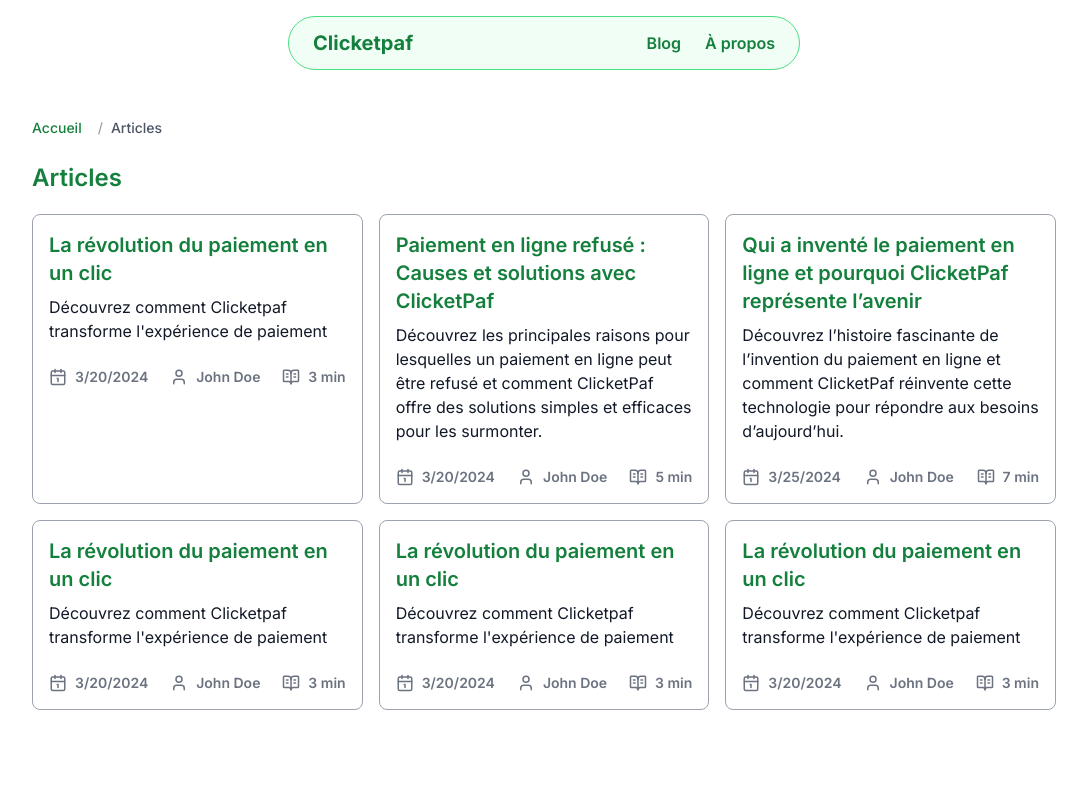
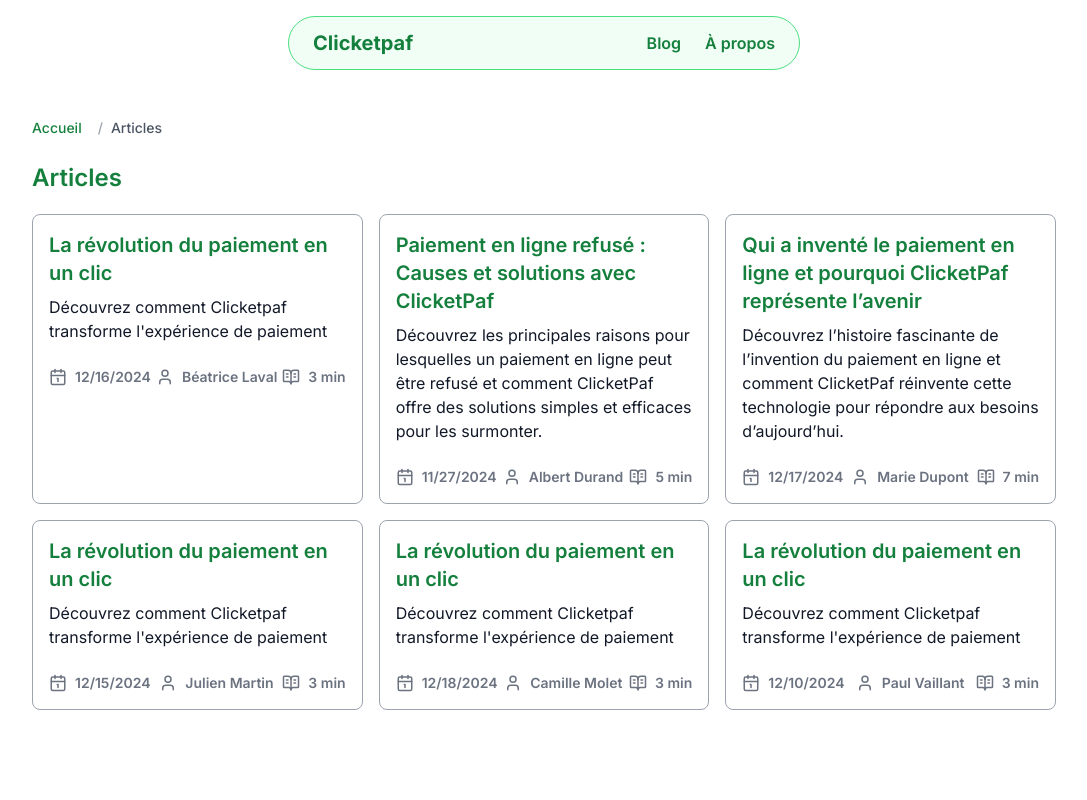
Before and after one commit to crepefeu/clicketpaf-seo, a Next.js app: page /blog in a window 1280 px wide. Shown: the top 800 px of the page, without its empty margins (96-1183 px from the left). Built offline with nearby package versions, Linux system fonts and the light colour scheme; no server answers.

Commit message:
Edited dates and authors metadatas of articles

```diff
--- a/app/data/articles.json
+++ b/app/data/articles.json
@@ -5,8 +5,8 @@
       "title": "La révolution du paiement en un clic",
       "slug": "revolution-paiement-un-clic",
       "description": "Découvrez comment Clicketpaf transforme l'expérience de paiement",
-      "date": "2024-03-20",
-      "author": "John Doe",
+      "date": "2024-12-16",
+      "author": "Béatrice Laval",
       "sections": [
         {
           "type": "heading",
@@ -56,8 +56,8 @@
       "title": "Paiement en ligne refusé : Causes et solutions avec ClicketPaf",
       "slug": "paiement-en-ligne-refuse-causes-solutions-clicketpaf",
       "description": "Découvrez les principales raisons pour lesquelles un paiement en ligne peut être refusé et comment ClicketPaf offre des solutions simples et efficaces pour les surmonter.",
-      "date": "2024-03-20",
-      "author": "John Doe",
+      "date": "2024-11-27",
+      "author": "Albert Durand",
       "sections": [
         {
           "type": "paragraph",
@@ -268,8 +268,8 @@
       "title": "Qui a inventé le paiement en ligne et pourquoi ClicketPaf représente l’avenir",
       "slug": "qui-a-invente-paiement-en-ligne-clicketpaf",
       "description": "Découvrez l’histoire fascinante de l’invention du paiement en ligne et comment ClicketPaf réinvente cette technologie pour répondre aux besoins d’aujourd’hui.",
-      "date": "2024-03-25",
-      "author": "John Doe",
+      "date": "2024-12-17",
+      "author": "Marie Dupont",
       "sections": [
         {
           "type": "paragraph",
@@ -417,8 +417,8 @@
       "title": "La révolution du paiement en un clic",
       "slug": "revolution-paiement-un-clic",
       "description": "Découvrez comment Clicketpaf transforme l'expérience de paiement",
-      "date": "2024-03-20",
-      "author": "John Doe",
+      "date": "2024-12-15",
+      "author": "Julien Martin",
       "sections": [
         {
           "type": "heading",
@@ -468,8 +468,8 @@
       "title": "La révolution du paiement en un clic",
       "slug": "revolution-paiement-un-clic",
       "description": "Découvrez comment Clicketpaf transforme l'expérience de paiement",
-      "date": "2024-03-20",
-      "author": "John Doe",
+      "date": "2024-12-18",
+      "author": "Camille Molet",
       "sections": [
         {
           "type": "heading",
@@ -519,8 +519,8 @@
       "title": "La révolution du paiement en un clic",
       "slug": "revolution-paiement-un-clic",
       "description": "Découvrez comment Clicketpaf transforme l'expérience de paiement",
-      "date": "2024-03-20",
-      "author": "John Doe",
+      "date": "2024-12-10",
+      "author": "Paul Vaillant",
       "sections": [
         {
           "type": "heading",
--- a/app/sitemap.ts
+++ b/app/sitemap.ts
@@ -4,54 +4,59 @@
 export default function sitemap(): MetadataRoute.Sitemap {
   const articles = getAllArticles();
   const baseUrl = "https://clicketpaf.fr";
+  const currentDate = new Date();
 
   // Base routes
   const routes = [
     {
       url: baseUrl,
-      lastModified: new Date(),
-      changeFrequency: "yearly" as const,
+      lastModified: currentDate,
+      changeFrequency: "daily" as const, // Homepage should be checked daily for changes
       priority: 1,
     },
     {
       url: `${baseUrl}/blog`,
-      lastModified: new Date(),
+      lastModified: articles.length > 0
+        ? new Date(articles[0].date) // Use latest article date
+        : currentDate,
       changeFrequency: "daily" as const,
-      priority: 0.8,
+      priority: 0.9, // Increased because it's main content hub
     },
     {
       url: `${baseUrl}/a-propos`,
-      lastModified: new Date(),
-      changeFrequency: "yearly" as const,
-      priority: 0.8,
+      lastModified: currentDate,
+      changeFrequency: "monthly" as const, // About page changes less frequently
+      priority: 0.7,
     },
-    // Add legal pages
+    // Legal pages - lower priority but still important
     {
       url: `${baseUrl}/mentions-legales`,
-      lastModified: new Date(),
-      changeFrequency: "monthly" as const,
-      priority: 0.5,
+      lastModified: currentDate,
+      changeFrequency: "yearly" as const, // Legal pages rarely change
+      priority: 0.3,
     },
     {
       url: `${baseUrl}/politique-de-confidentialite`,
-      lastModified: new Date(),
-      changeFrequency: "monthly" as const,
-      priority: 0.5,
+      lastModified: currentDate,
+      changeFrequency: "yearly" as const,
+      priority: 0.3,
     },
     {
       url: `${baseUrl}/conditions-generales-utilisation`,
-      lastModified: new Date(),
-      changeFrequency: "monthly" as const,
-      priority: 0.5,
+      lastModified: currentDate,
+      changeFrequency: "yearly" as const,
+      priority: 0.3,
     },
   ];
 
   // Article routes
   const articleRoutes = articles.map((article) => ({
     url: `${baseUrl}/blog/${article.slug}`,
-    lastModified: new Date(),
-    changeFrequency: "monthly" as const,
-    priority: 0.6,
+    lastModified: new Date(article.date), // Use actual article date
+    changeFrequency: new Date(article.date) > new Date(Date.now() - 30 * 24 * 60 * 60 * 1000)
+      ? "daily" as const // New articles (less than 30 days)
+      : "monthly" as const, // Older articles
+    priority: 0.8, // Individual articles are important content
   }));
 
   return [...routes, ...articleRoutes];
```
